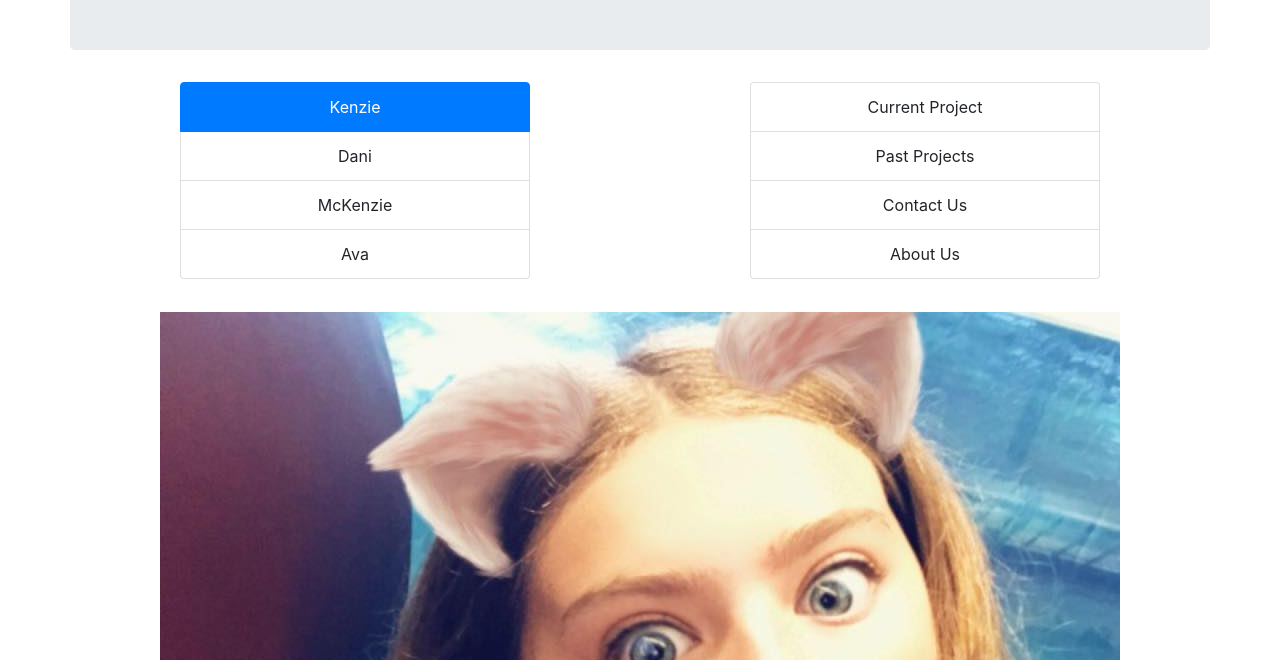
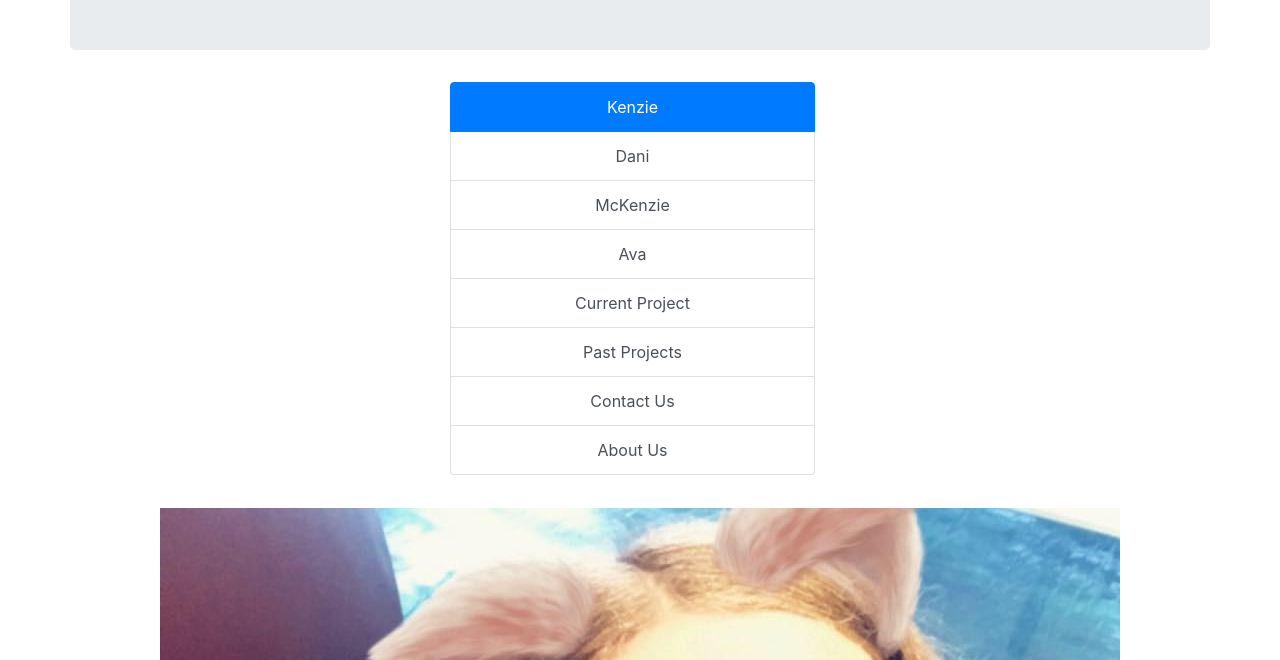
Before and after one commit to DragonRydrz/EHH, a plain HTML site: page index2.html in a window 1280 px wide. Shown: the part 140-800 px from the top of the page. Drawn offline with Linux system fonts and the light colour scheme.

Commit message:
html2 updated

```diff
--- a/index2.html
+++ b/index2.html
@@ -27,21 +27,18 @@
         </div> <!-- jumbotron -->
 
         <div class="row justify-content-around justify-content-xl-around">
-            <div class="col col-9 col-sm-5 col-xl-4">
-                <ul class="list-group text-center">
-                    <li class="list-group-item active">Kenzie</li>
-                    <li class="list-group-item">Dani</li>
-                    <li class="list-group-item">McKenzie</li>
-                    <li class="list-group-item">Ava</li>
-                </ul>
-            </div>
-            <div class="col col-9 col-sm-5 col-xl-4">
-                <ul class="list-group text-center">
-                    <li class="list-group-item">Current Project</li>
-                    <li class="list-group-item">Past Projects</li>
-                    <li class="list-group-item">Contact Us</li>
-                    <li class="list-group-item">About Us</li>
-                </ul>
+            <div class="list-group flex-wrap text-center col col-9 col-sm-5 col-xl-4">
+
+                    <a class="list-group-item list-group-item-action active" id="list-kenzie-list" data-toggle="list" href="#list-kenzie" role="tab" aria-controls="home">Kenzie</a>
+                    <a class="list-group-item list-group-item-action" id="list-dani-list" data-toggle="list" href="#list-dani" role="tab" aria-controls="profile">Dani</a>
+                    <a class="list-group-item list-group-item-action" id="list-mckenzie-list" data-toggle="list" href="#list-mckenzie" role="tab" aria-controls="messages">McKenzie</a>
+                    <a class="list-group-item list-group-item-action" id="list-ava-list" data-toggle="list" href="#list-ava" role="tab" aria-controls="settings">Ava</a>
+
+                    <a class="list-group-item list-group-item-action" id="list-currentProject-list" data-toggle="list" href="#list-currentProject" role="tab" aria-controls="home">Current Project</a>
+                    <a class="list-group-item list-group-item-action" id="list-pastProjects-list" data-toggle="list" href="#list-pastProjects" role="tab" aria-controls="profile">Past Projects</a>
+                    <a class="list-group-item list-group-item-action" id="list-contactUs-list" data-toggle="list" href="#list-contactsUs" role="tab" aria-controls="messages">Contact Us</a>
+                    <a class="list-group-item list-group-item-action" id="list-aboutUs-list" data-toggle="list" href="#list-AboutUs" role="tab" aria-controls="settings">About Us</a>
+
             </div>
 
 
```
